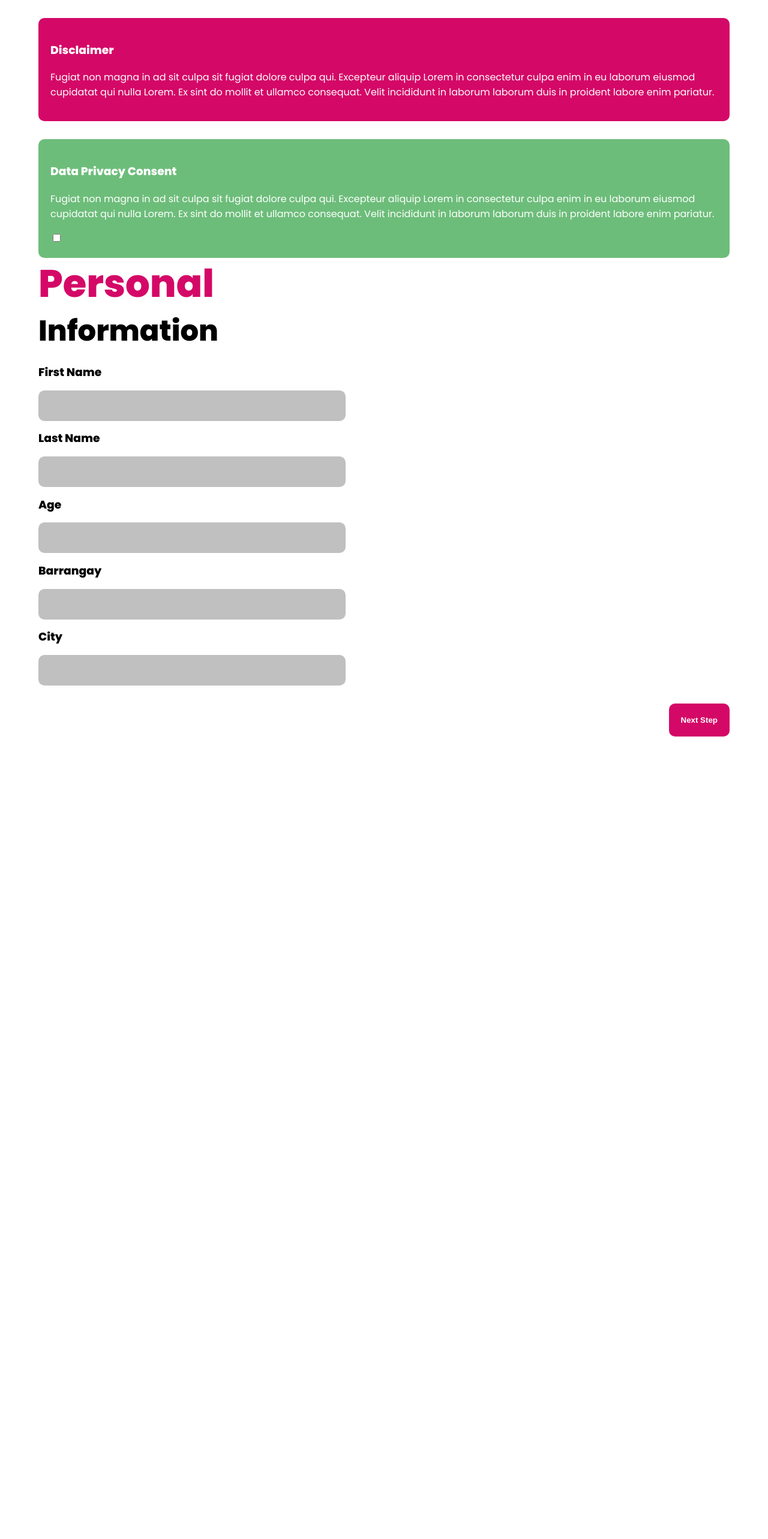
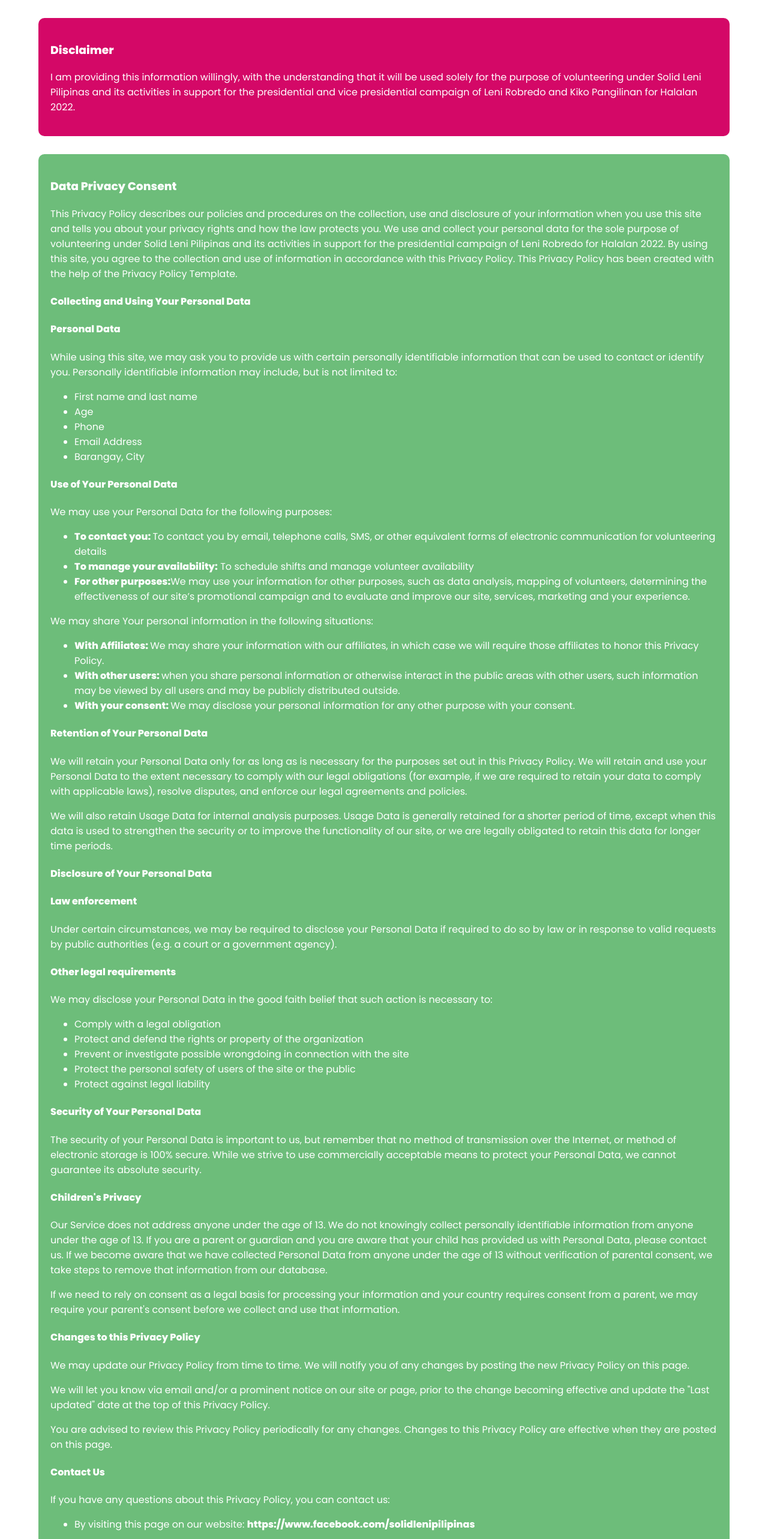
Before and after one commit to iansstuff15/TROPA_VMT_REGISTRATION, a Next.js app: page /register in a window 1280 px wide. Shown: the top 2566 px of the page at 60% size. Before the commit the page ends 1268 px from the top, so only its background shows below. Built offline with nearby package versions, Linux system fonts and the light colour scheme.

Commit message:
added more sections and content to disclaimer, data privadcy, and actvities to attend

```diff
--- /dev/null
+++ b/components/acitivity_tile.js
@@ -0,0 +1,12 @@
+import styles from '../styles/day_component.module.css'
+
+const ActivityTile = ({name,...otherProps})=>{
+
+  return(
+
+<h3{...otherProps}>{name}</h3>
+
+
+)}
+
+export default ActivityTile
--- a/components/data_privacy.js
+++ b/components/data_privacy.js
@@ -20,8 +20,72 @@
     this.state.DataPrivacyConsentAccepted?    null:
     <div className={styles.consent_paragraph}>
     <h3 >Data Privacy Consent</h3>
-    <p>Fugiat non magna in ad sit culpa sit fugiat dolore culpa qui. Excepteur aliquip Lorem in consectetur culpa enim in eu laborum eiusmod cupidatat qui nulla Lorem. Ex sint do mollit et ullamco consequat. Velit incididunt in laborum laborum duis in proident labore enim pariatur.</p>
-    <input type={'checkbox'} required className={styles.checkbox} onClick={this.handleTick}/>
+    <p>This Privacy Policy describes our policies and procedures on the collection, use and disclosure of your information when you use this site and tells you about your privacy rights and how the law protects you.
+We use and collect your personal data for the sole purpose of volunteering under Solid Leni Pilipinas and its activities in support for the presidential campaign of Leni Robredo for Halalan 2022. By using this site, you agree to the collection and use of information in accordance with this Privacy Policy. This Privacy Policy has been created with the help of the Privacy Policy Template.</p>
+<h4>
+Collecting and Using Your Personal Data
+</h4>
+<h4>
+Personal Data
+</h4>
+
+<p>
+While using this site, we may ask you to provide us with certain personally identifiable information that can be used to contact or identify you. Personally identifiable information may include, but is not limited to:
+</p>
+<ul>
+    <li>First name and last name</li>
+    <li>Age</li>
+    <li>Phone</li>
+    <li>Email Address</li>
+    <li>Barangay, City</li>
+</ul>
+<h4>Use of Your Personal Data</h4>
+<p>We may use your Personal Data for the following purposes:</p>
+<ul>
+        <li><strong>To contact you: </strong>To contact you by email, telephone calls, SMS, or other equivalent forms of electronic communication for volunteering details</li>
+        <li><strong>To manage your availability:</strong> To schedule shifts and manage volunteer availability</li>
+        <li><strong>For other purposes:</strong>We may use your information for other purposes, such as data analysis, mapping of volunteers, determining the effectiveness of our site’s promotional campaign and to evaluate and improve our site, services, marketing and your experience.</li>
+</ul>
+<p>We may share Your personal information in the following situations:</p>
+<ul>
+    <li><strong>With Affiliates: </strong>We may share your information with our affiliates, in which case we will require those affiliates to honor this Privacy Policy.</li>
+    <li><strong>With other users: </strong>when you share personal information or otherwise interact in the public areas with other users, such information may be viewed by all users and may be publicly distributed outside.</li>
+    <li><strong>With your consent: </strong>We may disclose your personal information for any other purpose with your consent.</li>
+
+</ul>
+
+<h4>Retention of Your Personal Data</h4>
+<p>We will retain your Personal Data only for as long as is necessary for the purposes set out in this Privacy Policy. We will retain and use your Personal Data to the extent necessary to comply with our legal obligations (for example, if we are required to retain your data to comply with applicable laws), resolve disputes, and enforce our legal agreements and policies.</p>
+<p>We will also retain Usage Data for internal analysis purposes. Usage Data is generally retained for a shorter period of time, except when this data is used to strengthen the security or to improve the functionality of our site, or we are legally obligated to retain this data for longer time periods.</p>
+<h4>Disclosure of Your Personal Data</h4>
+<h4>Law enforcement</h4>
+<p>Under certain circumstances, we may be required to disclose your Personal Data if required to do so by law or in response to valid requests by public authorities (e.g. a court or a government agency).</p>
+<h4>Other legal requirements</h4>
+<p>We may disclose your Personal Data in the good faith belief that such action is necessary to:</p>
+<ul>
+    <li>Comply with a legal obligation</li>
+    <li>Protect and defend the rights or property of the organization</li>
+    <li>Prevent or investigate possible wrongdoing in connection with the site</li>
+    <li>Protect the personal safety of users of the site or the public</li>
+    <li>Protect against legal liability</li>
+</ul>
+
+<h4>Security of Your Personal Data</h4>
+<p>The security of your Personal Data is important to us, but remember that no method of transmission over the Internet, or method of electronic storage is 100% secure. While we strive to use commercially acceptable means to protect your Personal Data, we cannot guarantee its absolute security.</p>
+<h4>Children's Privacy</h4>
+<p>Our Service does not address anyone under the age of 13. We do not knowingly collect personally identifiable information from anyone under the age of 13. If you are a parent or guardian and you are aware that your child has provided us with Personal Data, please contact us. If we become aware that we have collected Personal Data from anyone under the age of 13 without verification of parental consent, we take steps to remove that information from our database.</p>
+<p>If we need to rely on consent as a legal basis for processing your information and your country requires consent from a parent, we may require your parent's consent before we collect and use that information.</p>
+<h4>Changes to this Privacy Policy</h4>
+<p>We may update our Privacy Policy from time to time. We will notify you of any changes by posting the new Privacy Policy on this page.</p>
+<p>We will let you know via email and/or a prominent notice on our site or page, prior to the change becoming effective and update the "Last updated" date at the top of this Privacy Policy.</p>
+<p>You are advised to review this Privacy Policy periodically for any changes. Changes to this Privacy Policy are effective when they are posted on this page.</p>
+<h4>Contact Us</h4>
+<p>If you have any questions about this Privacy Policy, you can contact us:
+</p>
+<ul>
+    <li>By visiting this page on our website: <a target="_blank" href="https://www.facebook.com/solidlenipilipinas" rel="noopener noreferrer"><strong>https://www.facebook.com/solidlenipilipinas</strong></a></li>
+</ul>
+    <input type={'checkbox'} required className={styles.checkbox} onClick={this.handleTick}/><span> I agree</span>
     </div>}
     </>
 )}}
--- a/components/form.js
+++ b/components/form.js
@@ -5,6 +5,8 @@
 import DataPrivacyConsent from "./data_privacy";
 import Thankyou from "./thankyou";
 import DayComponent from "./day";
+import ActivityTile from "./acitivity_tile";
+import OtherAssistance from "./other_assitance";
 
 
 class FormComponent extends React.Component{
@@ -29,6 +31,16 @@
         Sunday: false,
         step:1,
         isSelected: false,
+        landyardMaking:false,
+        tarpPrintingAndCutting: false,
+        TshirtPrinting: false,
+        MuralPainting:false,
+        DataEncoding: false,
+        HouseToHouse:false,
+        MonetaryDonation: false,
+        CampaignMaterials: false,
+        InKind:false,
+        others:"",
         };
       }
 
@@ -79,7 +91,7 @@
     render(){return(
     <>   {
 
-    this.state.step !== 5?
+    this.state.step !== 6?
     <div>
         <form onSubmit={this.handleSubmit} >
 
@@ -88,11 +100,11 @@
 
 <h1 className={styles.sectionTitle}>Personal</h1>
         <h1 className={styles.sectionSubtitle}>Information</h1>
-        <InputComponent name={'firstName'} type={'text'} label={'First Name'} required  onChange={this.handleChange} id = {'firstName'} value={this.firstName} />
-        <InputComponent name={'lastName'} type={'text'}  label={'Last Name'}  required onChange={this.handleChange} id = {'lastName'} value={this.lastName}/>
+        <InputComponent name={'firstName'}  autoCapitalize={"true"}   type={'text'} label={'First Name'} required  onChange={this.handleChange} id = {'firstName'} value={this.firstName} />
+        <InputComponent name={'lastName'}  autoCapitalize="true"  type={'text'}  label={'Last Name'}  required onChange={this.handleChange} id = {'lastName'} value={this.lastName}/>
         <InputComponent name={'age'} type={'number'}  label={'Age'}  required onChange={this.handleChange} id = {'age'} value={this.age}/>
-        <InputComponent name={'Barrangay'} type={'text'} label={'Barrangay'}  required onChange={this.handleChange} id = {'Barrangay'} value={this.Barrangay}/>
-        <InputComponent name={'City'} type={'text'} label={'City'}  required onChange={this.handleChange} id = {'City'} value={this.City}/>
+        <InputComponent name={'Barrangay'}  autoCapitalize="true"  type={'text'} label={'Barangay'}  required onChange={this.handleChange} id = {'Barrangay'} value={this.Barrangay}/>
+        <InputComponent name={'City'}  autoCapitalize="true"  type={'text'} label={'City'}  required onChange={this.handleChange} id = {'City'} value={this.City}/>
 
 
 <input type={'button'} value={'Next Step'} className={styles.button} onClick={this.handleChangeStep}/>
@@ -130,15 +142,43 @@
 <input type={'button'} className={styles.button} value={'Previous Step'} onClick={this.handleChangePreviousStep}/>
 </div>
 
-
-
 <div className={this.state.step!==4? styles.hide: null}>
 
 
 
 <h1 className={styles.sectionTitle}>Activities</h1>
-        <h1>To Attend</h1>
-        <input type={'submit'} className={styles.button}/><input type={'button'} className={styles.button} value={'Previous Step'} onClick={this.handleChangePreviousStep}/>
+<h1>To Attend</h1>
+<p>Location: Head Quarters @ Cubao – with snacks for volunteers! 😊</p>
+<ActivityTile name={'Lanyard making'} id={'landyardMaking'}   className={this.state.landyardMaking?styles.container_selected: styles.container_unselected} onClick={this.handleDaySelect}/>
+<ActivityTile name={'Tarp printing and cutting'} id={'tarpPrintingAndCutting'}   className={this.state.tarpPrintingAndCutting?styles.container_selected: styles.container_unselected} onClick={this.handleDaySelect}/>
+<ActivityTile name={'T-shirt printing – with snacks'} id={'TshirtPrinting'}   className={this.state.TshirtPrinting?styles.container_selected: styles.container_unselected} onClick={this.handleDaySelect}/>
+<ActivityTile name={'Mural-painting around the Cubao HQ'} id={'MuralPainting'}   className={this.state.MuralPainting?styles.container_selected: styles.container_unselected} onClick={this.handleDaySelect}/>
+<p>Location: Remote work</p>
+<ActivityTile name={'Data encoding'} id={'DataEncoding'}   className={this.state.DataEncoding?styles.container_selected: styles.container_unselected} onClick={this.handleDaySelect}/>
+<p>Location: Target areas include malls, churches, LRT, etc. Locations will be determined by organizers! – with snacks and transpo for volunteers! 😊</p>
+<ActivityTile name={'House to house visits to campaign for VP Leni'} id={'HouseToHouse'}   className={this.state.HouseToHouse?styles.container_selected: styles.container_unselected} onClick={this.handleDaySelect}/>
+
+<input type={'button'} value={'Next Step'} className={styles.button} onClick={this.handleChangeStep}/>
+<input type={'button'} className={styles.button} value={'Previous Step'} onClick={this.handleChangePreviousStep}/>
+</div>
+
+
+<div className={this.state.step!==5? styles.hide: null}>
+
+
+
+<h1 className={styles.sectionTitle}>Willing to support</h1>
+<h1>the TRoPa campaign through other means?</h1>
+<p>Location: Head Quarters @ Cubao – with snacks for volunteers! 😊</p>
+<OtherAssistance name={'Monetary donation'} id={'MonetaryDonation'}   className={this.state.MonetaryDonation?styles.container_selected: styles.container_unselected} onClick={this.handleDaySelect}/>
+<OtherAssistance name={'Campaign materials '} id={'CampaignMaterials'}   className={this.state.CampaignMaterials?styles.container_selected: styles.container_unselected} onClick={this.handleDaySelect}/>
+<OtherAssistance name={'In-kind (food for volunteers)'} id={'InKind'}   className={this.state.InKind?styles.container_selected: styles.container_unselected} onClick={this.handleDaySelect}/>
+<h3>Others</h3>
+
+    <input type={'textarea'} onChange={this.handleChange} id = {'others'} value = {this.others} className={styles.othersField}/>
+
+
+     <input type={'submit'} className={styles.button}/><input type={'button'} className={styles.button} value={'Previous Step'} onClick={this.handleChangePreviousStep}/>
 </div>
 
 
--- /dev/null
+++ b/components/other_assitance.js
@@ -0,0 +1,12 @@
+import styles from '../styles/day_component.module.css'
+
+const OtherAssistance = ({name,...otherProps})=>{
+
+  return(
+
+<h3{...otherProps}>{name}</h3>
+
+
+)}
+
+export default OtherAssistance
--- a/pages/api/sheets.js
+++ b/pages/api/sheets.js
@@ -2,6 +2,7 @@
 import { google } from "googleapis"
 
 export default async function handler(req, res) {
+    const now = new Date();
 
     const body = JSON.parse(req.body);
     const auth = new google.auth.GoogleAuth({
@@ -33,7 +34,7 @@
        valueInputOption: 'USER_ENTERED',
        resource: {
            values:[[
-            body.firstName,body.lastName,body.email,body.age,body.phone,body.Barrangay,body.City,body.Monday,body.Tuesday,body.Wednesday,body.Thursday,body.Friday,body.Saturday,body.Sunday
+            body.firstName,body.lastName,body.email,body.age,body.phone,body.Barrangay,body.City,body.Monday,body.Tuesday,body.Wednesday,body.Thursday,body.Friday,body.Saturday,body.Sunday,body.landyardMaking,body.tarpPrintingAndCutting,body.TshirtPrinting,body.MuralPainting,body.DataEncoding,body.HouseToHouse,body.MonetaryDonation,body.CampaignMaterials,body.InKind,body.others,now
            ]]
        }
    })
--- a/pages/register.js
+++ b/pages/register.js
@@ -5,7 +5,7 @@
     <div className={styles.container} >
     <div className={styles.disclaimer}>
     <h3>Disclaimer</h3>
-    <p>Fugiat non magna in ad sit culpa sit fugiat dolore culpa qui. Excepteur aliquip Lorem in consectetur culpa enim in eu laborum eiusmod cupidatat qui nulla Lorem. Ex sint do mollit et ullamco consequat. Velit incididunt in laborum laborum duis in proident labore enim pariatur.</p>
+    <p> I am providing this information willingly, with the understanding that it will be used solely for the purpose of volunteering under Solid Leni Pilipinas and its activities in support for the presidential and vice presidential campaign of Leni Robredo and Kiko Pangilinan for Halalan 2022.</p>
     </div>
 
    <FormComponent/>
```
Also changed, not shown: styles/form.module.css (+16 -0 lines).
